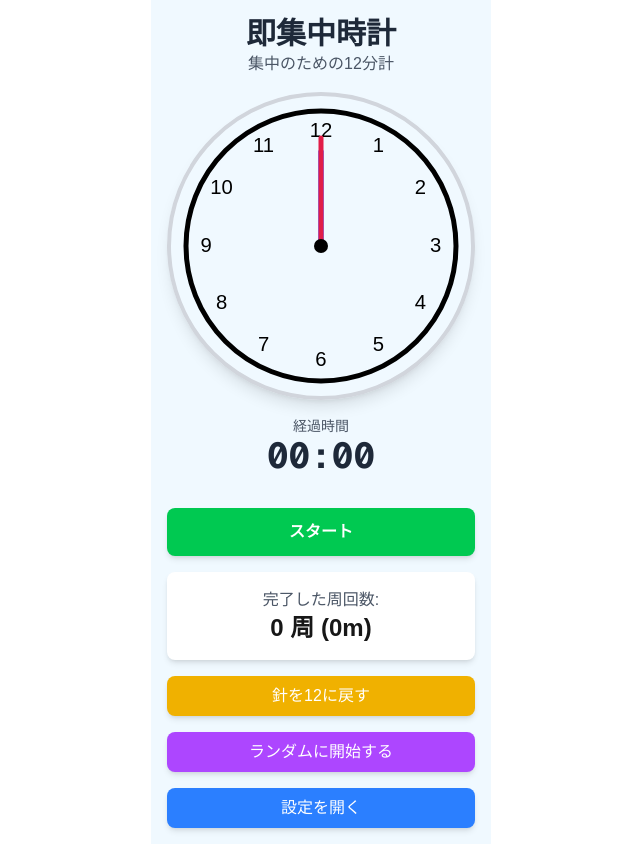
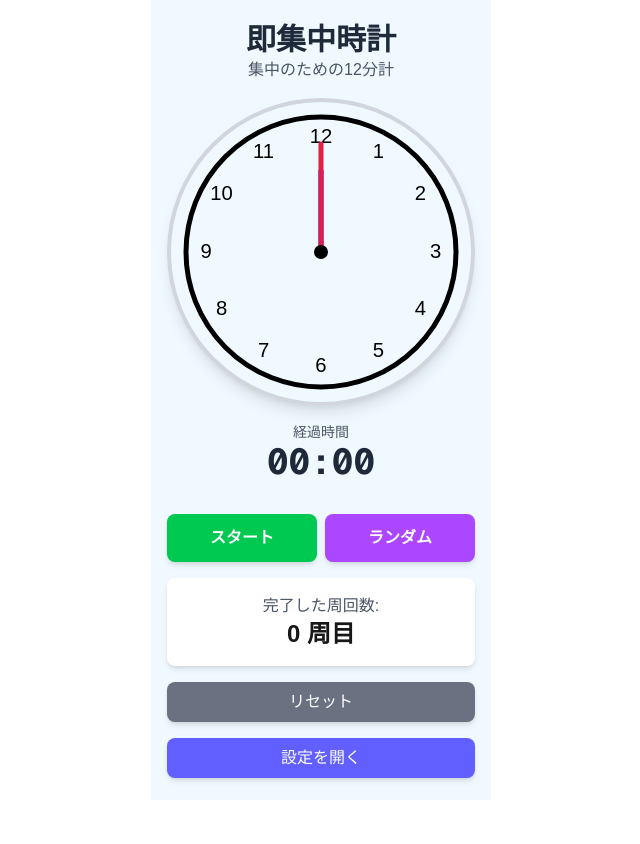
Before and after one commit to sea-wrote/soku-shuchu-timer, a Next.js app: page / in a window 1280 px wide. Shown: the whole page, without its empty margins (319-959 px from the left). After the commit the page ends 800 px from the top, so only its background shows below. Built offline with nearby package versions, Linux system fonts and the light colour scheme.

Commit message:
スタートランダムのボタンの調整。あと分針の長さと周回のところの機能と文字の微調整

```diff
--- a/src/app/components/SokuShuchu.tsx
+++ b/src/app/components/SokuShuchu.tsx
@@ -8,6 +8,7 @@ type SokuShuchuProps = object
 
 const SokuShuchu: React.FC<SokuShuchuProps> = () => {
   const [isRunning, setIsRunning] = useState<boolean>(false);
+  const [hasStarted, setHasStarted] = useState<boolean>(false); // タイマーが一度でも開始されたか
   // minutes/seconds は実際に経過した時間（0からスタート）
   const [minutes, setMinutes] = useState<number>(0);
   const [seconds, setSeconds] = useState<number>(0);
@@ -41,8 +42,8 @@ const SokuShuchu: React.FC<SokuShuchuProps> = () => {
           if (newActualSeconds === 60) {
             setMinutes((prevActualMinutes: number) => {
               const newActualMinutes = prevActualMinutes + 1;
-              // 周回数カウント
-              if (newActualMinutes % 12 === 0 && newActualMinutes !== 0) {
+              // 周回数カウント (1分ごとにカウントアップ)
+              if (newActualMinutes !== 0) { // 最初の0分時はカウントしない
                 setCycles((prevCycles: number) => prevCycles + 1);
               }
               // アラームロジック: timerInterval に基づいて鳴らす
@@ -119,8 +120,8 @@ const SokuShuchu: React.FC<SokuShuchuProps> = () => {
     ctx.strokeStyle = 'blue'; // 分針の色を青に変更
     ctx.moveTo(centerX, centerY);
     ctx.lineTo(
-      centerX + radius * 0.7 * Math.sin(minuteAngle), // 分針の長さを変更
-      centerY - radius * 0.7 * Math.cos(minuteAngle)  // 分針の長さを変更
+      centerX + radius * 0.6 * Math.sin(minuteAngle), // 分針の長さを変更
+      centerY - radius * 0.6 * Math.cos(minuteAngle)  // 分針の長さを変更
     );
     ctx.stroke();
 
@@ -162,37 +163,42 @@ const SokuShuchu: React.FC<SokuShuchuProps> = () => {
     }
   };
 
-  const toggleTimer = (): void => {
-    if (!isRunning) {
-      // タイマー開始時
-      setMinutes(0);
-      setSeconds(0);
-      setCycles(0); // cycles をリセット
-      randomOffsetMinutesRef.current = 0; // 12時からスタート
-      randomOffsetSecondsRef.current = 0;
-    }
+  const toggleTimer = (): void => { // 「一時停止」「再開」のトグル専用にする
     setIsRunning(!isRunning);
   };
 
-  const resetClock = (): void => { // 「針を12に戻す」
+  const handleStart = () => {
     setMinutes(0);
     setSeconds(0);
-    setCycles(0); // cycles をリセット
+    setCycles(0);
     randomOffsetMinutesRef.current = 0;
     randomOffsetSecondsRef.current = 0;
-    if (isRunning) {
-      setIsRunning(false); // タイマーも停止
-    }
+    setHasStarted(true);
+    setIsRunning(true);
+  };
+
+  const handleRandomStart = () => {
+    setMinutes(0);
+    setSeconds(0);
+    setCycles(0);
+    randomOffsetMinutesRef.current = Math.floor(Math.random() * 12);
+    randomOffsetSecondsRef.current = Math.floor(Math.random() * 60);
+    setHasStarted(true);
+    setIsRunning(true);
+  };
+
+  const resetClock = (): void => { // 「リセット」ボタンの機能
+    setMinutes(0);
+    setSeconds(0);
+    setCycles(0);
+    randomOffsetMinutesRef.current = 0;
+    randomOffsetSecondsRef.current = 0;
+    setIsRunning(false);
+    setHasStarted(false); // 未開始状態に戻す
   };
 
   const toggleSettings = (): void => {
     setShowSettings(!showSettings);
-  };
-
-  const formatTime = (totalMinutes: number): string => {
-    const hours = Math.floor(totalMinutes / 60);
-    const mins = totalMinutes % 60;
-    return `${hours > 0 ? `${hours}h ` : ''}${mins}m`;
   };
 
   return (
@@ -230,21 +236,43 @@ const SokuShuchu: React.FC<SokuShuchuProps> = () => {
       )}
 
       <div className="flex flex-col items-center mt-4 w-full max-w-xs">
-        <button
-          onClick={toggleTimer}
-          className={`w-full py-3 px-6 rounded-lg text-white font-bold shadow-md mb-4 ${
-            isRunning ? 'bg-red-500 hover:bg-red-600' : 'bg-green-500 hover:bg-green-600'
-          }`}
-        >
-          {isRunning ? '一時停止' : 'スタート'}
-        </button>
+        {isRunning ? (
+          <button
+            onClick={toggleTimer}
+            className={`w-full py-3 px-6 rounded-lg text-white font-bold shadow-md mb-4 bg-red-500 hover:bg-red-600`}
+          >
+            一時停止
+          </button>
+        ) : hasStarted ? (
+          <button
+            onClick={toggleTimer} // isRunningがfalseでhasStartedがtrueなら「再開」
+            className={`w-full py-3 px-6 rounded-lg text-white font-bold shadow-md mb-4 bg-blue-500 hover:bg-blue-600`}
+          >
+            再開
+          </button>
+        ) : (
+          <div className="flex w-full space-x-2 mb-4">
+            <button
+              onClick={handleStart}
+              className={`flex-1 py-3 px-4 rounded-lg text-white font-bold shadow-md bg-green-500 hover:bg-green-600`}
+            >
+              スタート
+            </button>
+            <button
+              onClick={handleRandomStart}
+              className="flex-1 py-3 px-4 bg-purple-500 hover:bg-purple-600 text-white rounded-lg font-bold shadow-md"
+            >
+              ランダム
+            </button>
+          </div>
+        )}
 
         {showCycles && (
           <div className="bg-white rounded-lg shadow-md p-4 w-full mb-4 text-center">
             <div>
               <p className="text-gray-600">完了した周回数:</p>
               <p className="text-2xl font-bold">
-                {cycles} 周 ({formatTime(cycles * 12)})
+                {cycles} 周目
               </p>
             </div>
           </div>
@@ -253,36 +281,15 @@ const SokuShuchu: React.FC<SokuShuchuProps> = () => {
         <div className="flex justify-between w-full mb-4">
           <button
             onClick={resetClock}
-            className="bg-yellow-500 hover:bg-yellow-600 text-white py-2 px-4 rounded-lg shadow-md w-full"
+            className="bg-gray-500 hover:bg-gray-600 text-white py-2 px-4 rounded-lg shadow-md w-full"
           >
-            針を12に戻す
-          </button>
-        </div>
-
-        <div className="flex justify-between w-full mb-4">
-          <button
-            onClick={() => {
-              // 実際の経過時間をリセット
-              setMinutes(0);
-              setSeconds(0);
-              setCycles(0); // cycles をリセット
-              // 針の初期位置をランダムに設定
-              randomOffsetMinutesRef.current = Math.floor(Math.random() * 12); // 0-11
-              randomOffsetSecondsRef.current = Math.floor(Math.random() * 60); // 0-59
-
-              if (!isRunning) {
-                setIsRunning(true); // タイマーが止まっていれば開始
-              }
-            }}
-            className="bg-purple-500 hover:bg-purple-600 text-white py-2 px-4 rounded-lg shadow-md w-full"
-          >
-            ランダムに開始する
+            リセット
           </button>
         </div>
 
         <button
           onClick={toggleSettings}
-          className="w-full bg-blue-500 hover:bg-blue-600 text-white py-2 px-4 rounded-lg shadow-md"
+          className="w-full bg-indigo-500 hover:bg-indigo-600 text-white py-2 px-4 rounded-lg shadow-md"
         >
           {showSettings ? '設定を閉じる' : '設定を開く'}
         </button>
```
